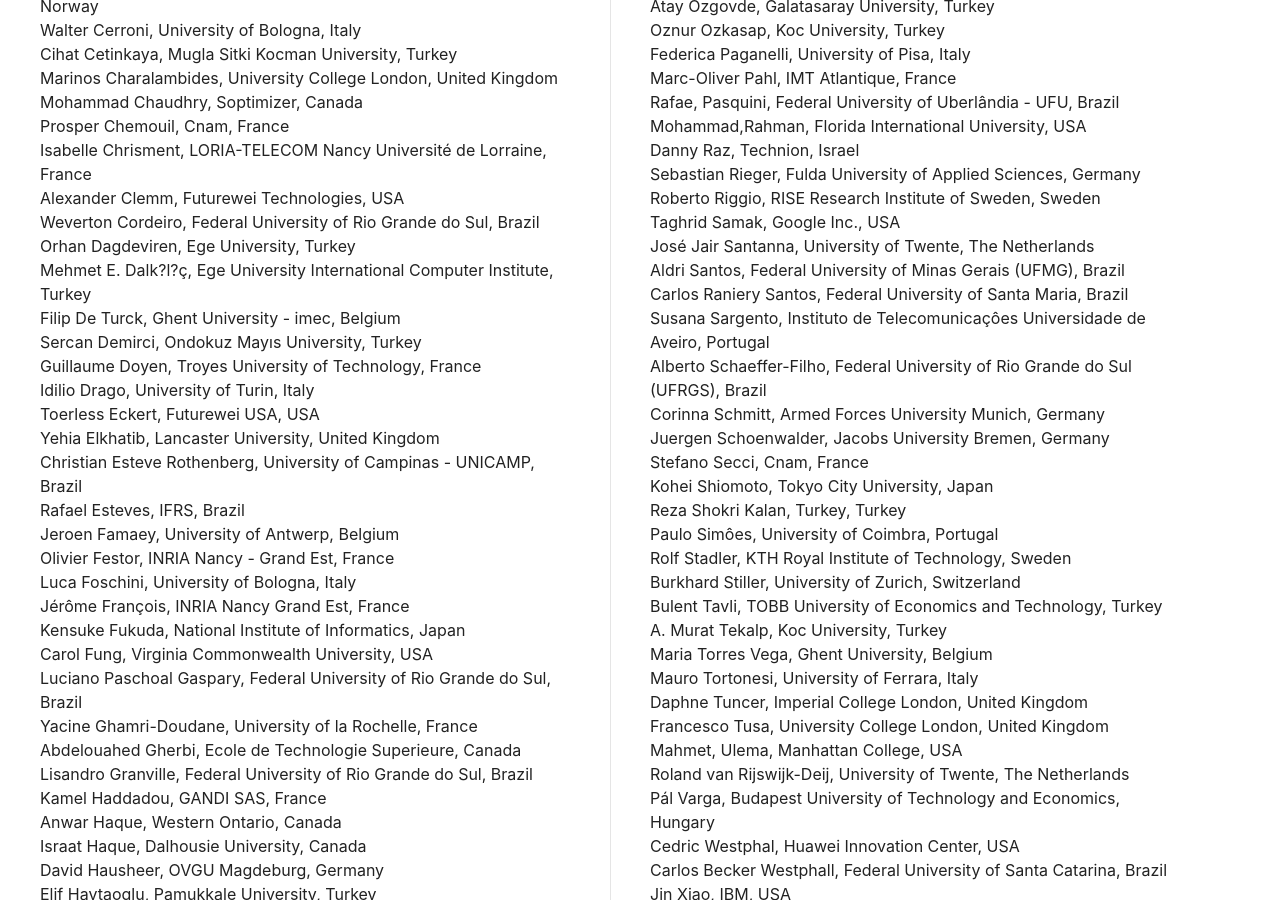
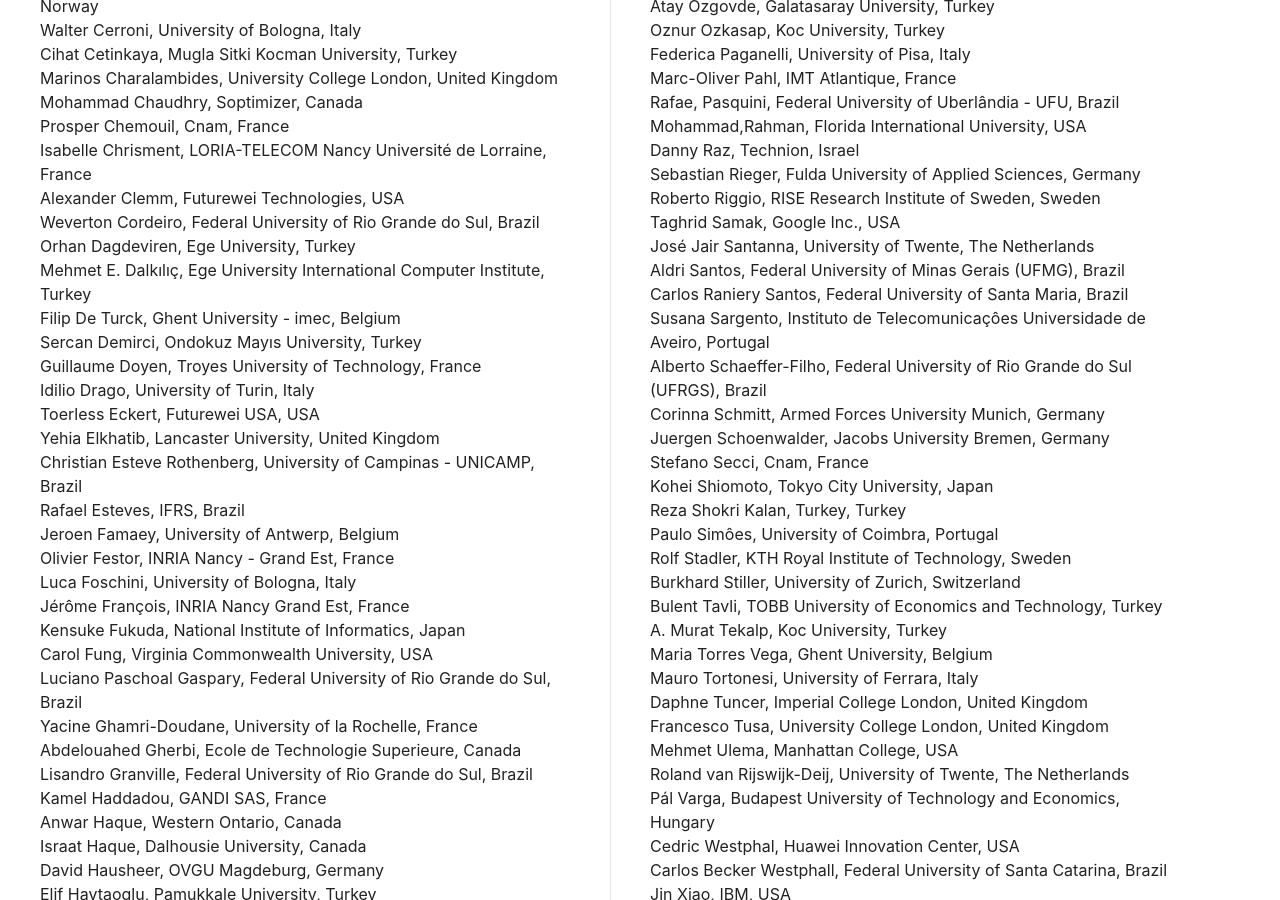
Before and after one commit to stuartclayman/cnsm_2021_website, a Jekyll site: the page built from committees.html, in a window 1280 px wide and 900 px high, scrolled down 3273 px. Built offline with Jekyll 4.4.1, drawn with Linux system fonts in a browser that asks for light colours; nearby versions of some CDN libraries.

Commit message:
COmmittees update

```diff
--- a/committees.html
+++ b/committees.html
@@ -165,7 +165,7 @@ Isabelle Chrisment, LORIA-TELECOM Nancy Université de Lorraine, France<br/>
 Alexander Clemm, Futurewei Technologies, USA<br/>
 Weverton Cordeiro, Federal University of Rio Grande do Sul, Brazil<br/>
 Orhan Dagdeviren, Ege University, Turkey<br/>
-Mehmet E. Dalk?l?ç, Ege University International Computer Institute, Turkey<br/>
+Mehmet E. Dalkılıç, Ege University International Computer Institute, Turkey<br/>
 Filip De Turck, Ghent University - imec, Belgium<br/>
 Sercan Demirci, Ondokuz Mayıs University, Turkey<br/>
 Guillaume Doyen, Troyes University of Technology, France<br/>
@@ -252,7 +252,7 @@ Maria Torres Vega, Ghent University, Belgium<br/>
 Mauro Tortonesi, University of Ferrara, Italy<br/>
 Daphne Tuncer, Imperial College London, United Kingdom<br/>
 Francesco Tusa, University College London, United Kingdom<br/>
-Mahmet, Ulema, Manhattan College, USA<br/>
+Mehmet Ulema, Manhattan College, USA<br/>
 Roland van Rijswijk-Deij, University of Twente, The Netherlands<br/>
 Pál Varga, Budapest University of Technology and Economics, Hungary<br/>
 Cedric Westphal, Huawei Innovation Center, USA<br/>
```
